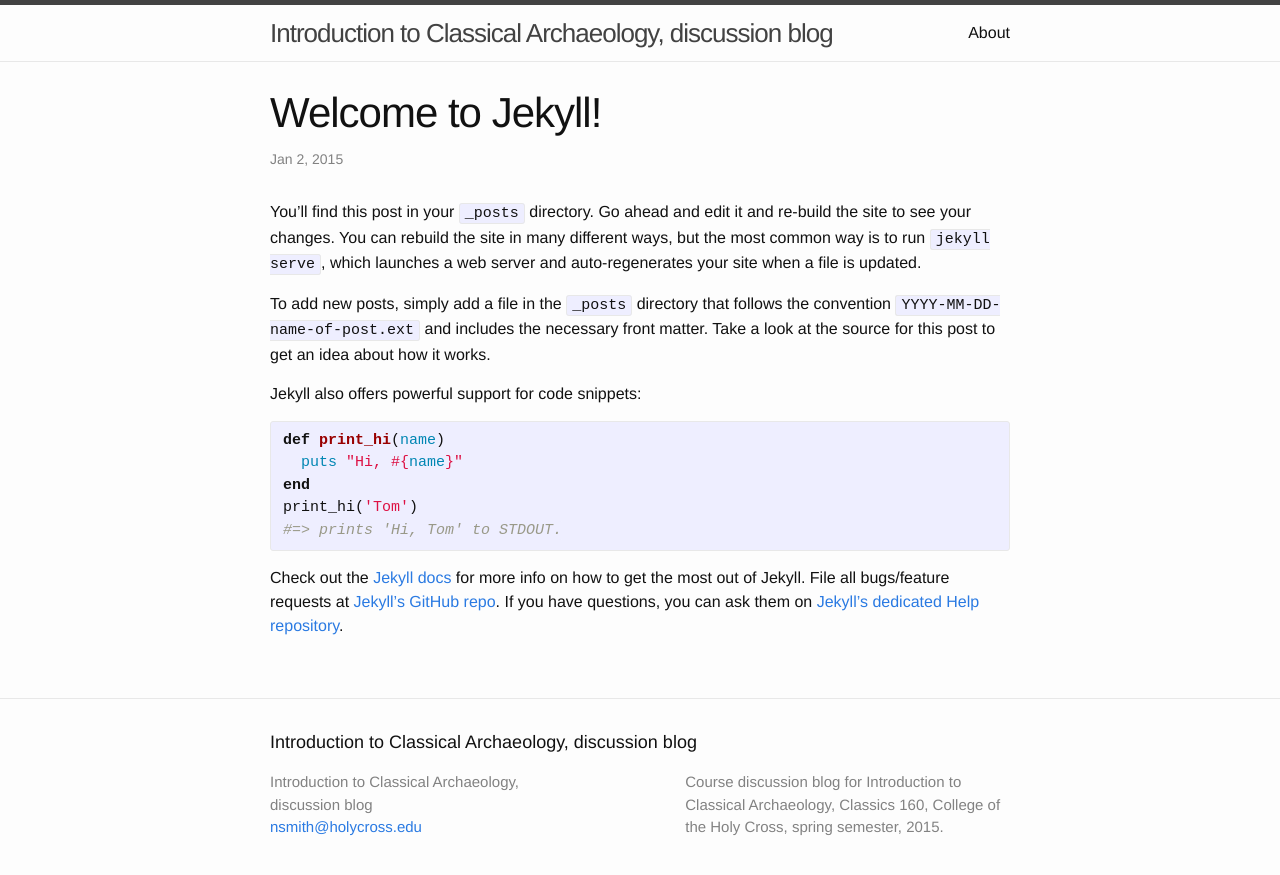
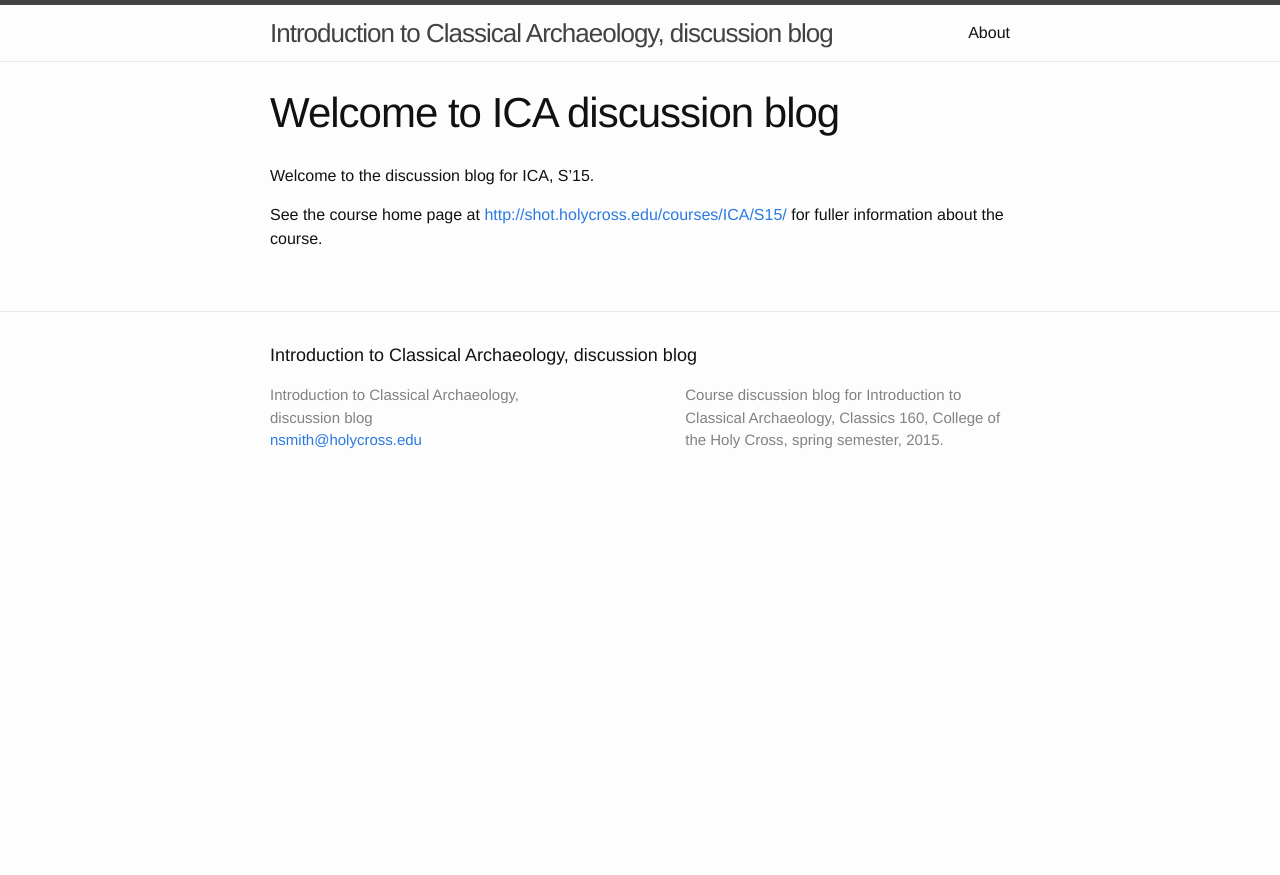
Before and after one commit to neelsmith/ica-s14, a Jekyll site: the page built from _posts/2015-01-02-welcome.md, in a window 1280 px wide. Shown: the top 875 px of the page. Built offline with Jekyll 4.4.1, drawn with Linux system fonts in a browser that asks for light colours.

Commit message:
Update welcome file

```diff
--- a/_posts/2015-01-02-welcome.md
+++ b/_posts/2015-01-02-welcome.md
@@ -1,25 +1,9 @@
 ---
-layout: post
-title:  "Welcome to Jekyll!"
-date:   2015-01-02 11:46:17
-categories: jekyll update
+layout: page
+title:  "Welcome to ICA discussion blog"
+categories: update
 ---
-You’ll find this post in your `_posts` directory. Go ahead and edit it and re-build the site to see your changes. You can rebuild the site in many different ways, but the most common way is to run `jekyll serve`, which launches a web server and auto-regenerates your site when a file is updated.
 
-To add new posts, simply add a file in the `_posts` directory that follows the convention `YYYY-MM-DD-name-of-post.ext` and includes the necessary front matter. Take a look at the source for this post to get an idea about how it works.
+Welcome to the discussion blog for ICA, S'15.
 
-Jekyll also offers powerful support for code snippets:
-
-{% highlight ruby %}
-def print_hi(name)
-  puts "Hi, #{name}"
-end
-print_hi('Tom')
-#=> prints 'Hi, Tom' to STDOUT.
-{% endhighlight %}
-
-Check out the [Jekyll docs][jekyll] for more info on how to get the most out of Jekyll. File all bugs/feature requests at [Jekyll’s GitHub repo][jekyll-gh]. If you have questions, you can ask them on [Jekyll’s dedicated Help repository][jekyll-help].
-
-[jekyll]:      http://jekyllrb.com
-[jekyll-gh]:   https://github.com/jekyll/jekyll
-[jekyll-help]: https://github.com/jekyll/jekyll-help
+See the course home page at <http://shot.holycross.edu/courses/ICA/S15/> for fuller information about the course.
```
Also changed, not shown: about.md (+1 -2 lines).
